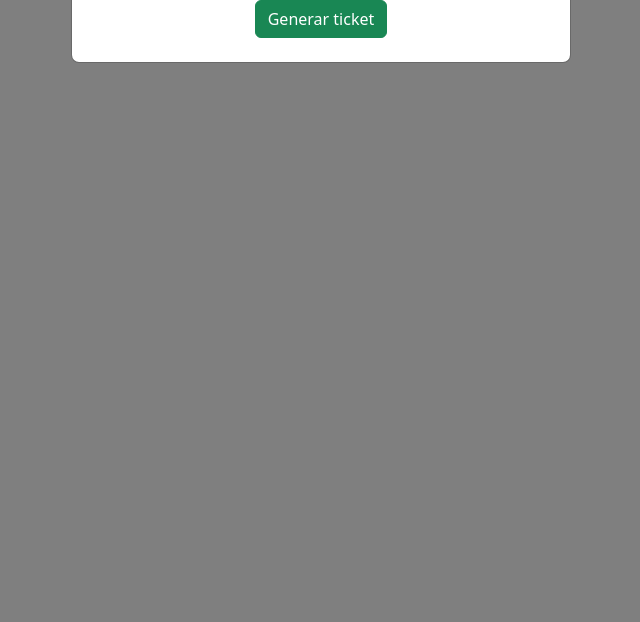
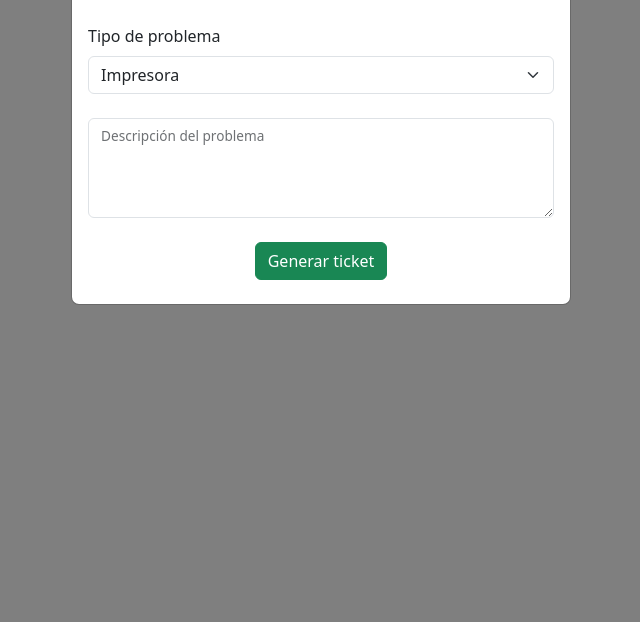
Before and after one commit to ebernauta/Sistema-tickets, a Flask app: page /home/nuevoTicket in a window 1280 px wide, after a click on "Crear un nuevo ticket". Shown: the part 178-800 px from the top of the page, without its empty margins (319-959 px from the left). Run offline with Flask 2, Linux system fonts and the light colour scheme; the visitor is signed in with stand-in values (Sample User, id 1); data that the repository does not hold is empty; some libraries are stand-ins or nearby versions.

Commit message:
Formulario de ticket creado

```diff
--- a/templates/formularioTicket.html
+++ b/templates/formularioTicket.html
@@ -29,7 +29,7 @@
     </div>
     <div class="text-center">
         <ul style="list-style: none;">
-            <li><a type="button" href="/nuevoTicket" data-bs-target="#modalnewticket" data-bs-toggle="modal"
+            <li><a type="button" href="/generarTicket" data-bs-target="#modalnewticket" data-bs-toggle="modal"
                     class="btn btn-success">Crear un nuevo ticket</a></li>
         </ul>
     </div>
@@ -44,15 +44,23 @@
                         <button type="button" class="btn-close" data-bs-dismiss="modal" aria-label="Close"></button>
                     </div>
                     <div class="modal-body">
-                        <form action="{{ url_for('nuevoTicket') }}" method="POST">
+                        <form action="{{ url_for('generarTicket') }}" method="POST">
                             <input type="hidden" name="csrf_token" value="{{ csrf_token() }}">
-                            <label for="validationCustom04" class="form-label">Departamento</label>
-                            <select class="form-select" id="validationCustom04" name="departamento" required>
+                            <label for="departamento" class="form-label">Departamento</label>
+                            <select class="form-select" name="departamento" required>
                                 {% for departamento in departamentos%}
                                 <option>{{departamento.1}}</option>
                                 {% endfor %}
-                            </select>
-
+                            </select><br>
+                            <label for="tipoProblema" class="form-label">Tipo de problema</label>
+                            <select class="form-select" name="tipoProblema" id="tipoProblema" required>
+                                <option>Impresora</option>
+                                <option>Computadora</option>
+                            </select><br>
+                            <div class="form-floating">
+                                <textarea class="form-control" name="descripcion" id="floatingTextarea2" style="height: 100px"></textarea>
+                                <label for="floatingTextarea2">Descripción del problema</label>
+                            </div><br>
                             <div class="text-center">
                                 <button type="submit" class="btn btn-success mb-2">Generar ticket</button>
                             </div>
```
